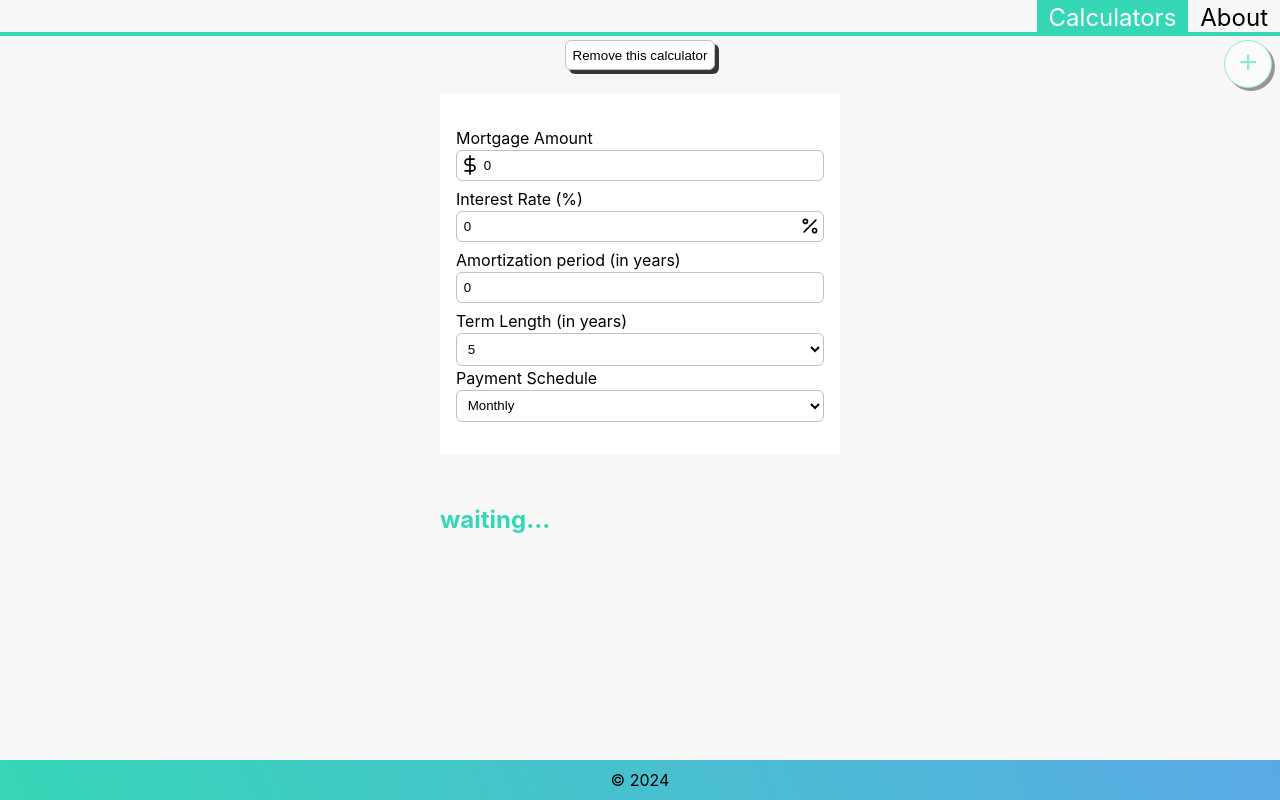
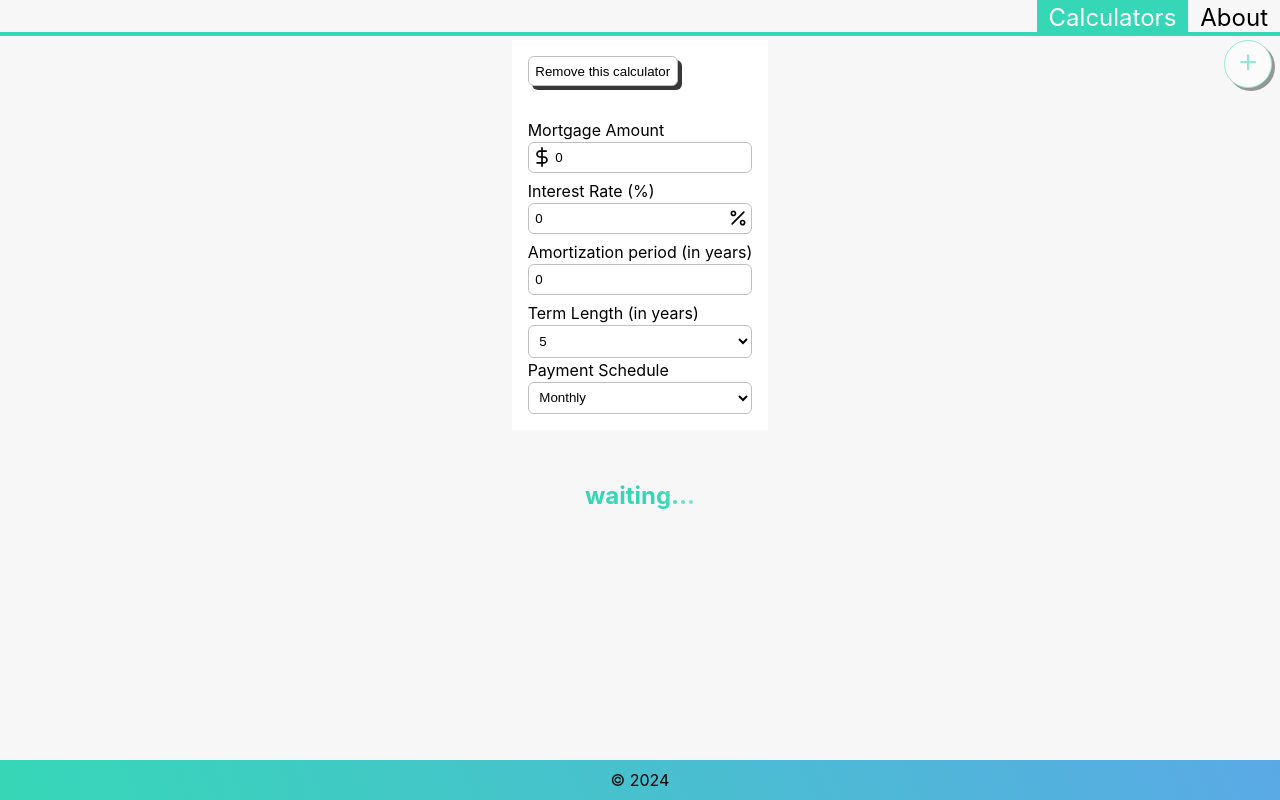
Before and after one commit to TYLER-JM/mocalc, a React (Vite) app: page / in a window 1280 px wide. Both pictures are taken after a click on the button "click to add a calculator". Shown: the part 4-804 px from the top of the page. Built offline with nearby package versions, Linux system fonts and the light colour scheme; a web font is replaced by a local one.

Commit message:
fixes overlapping issue with calculator layouts

```diff
--- a/src/components/Calculator.tsx
+++ b/src/components/Calculator.tsx
@@ -54,6 +54,7 @@ export default function Calculator({
 
   return (
     <div className="calculator">
+      <div className="calculator-inputs">
         <div className="calculator-remove">
           <button
             className="btn"
@@ -62,7 +63,6 @@ export default function Calculator({
             Remove this calculator
           </button>
         </div>
-      <div className="calculator-inputs">
         <Input
           placeholder="total amount you'll be borrowing"
           setState={setPrincipal}
--- a/src/styles/calculator-inputs.css
+++ b/src/styles/calculator-inputs.css
@@ -1,8 +1,13 @@
 @layer components {
+    .calculator-remove {
+        padding-bottom: 2em;
+    }
     .calculator-inputs {
+        max-width: 400px;
+        align-self: center;
         display: flex;
         flex-direction: column;
-        padding: 2em 1em;
+        padding: 1em;
         background-color: white;
         label {
             display: flex;
--- a/src/styles/calculators.css
+++ b/src/styles/calculators.css
@@ -10,18 +10,14 @@
         margin: 0.5em;
         display: flex;
         flex-direction: column;
-        max-width: 50vw;
-        min-width: 400px;
-        justify-self: center;
     }
     .calculator > *:not(:last-child) {
         margin-bottom: 1.5em;
     }
-    .calculator-remove {
-        align-self: center;
-    }
+
     .calculator-outputs {
         max-width: 100%;
+        align-self: center;
     }
 
     .add-calculator {
```
Lines whose indentation alone changed are shown as unchanged.
